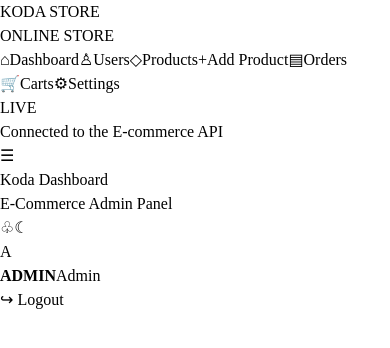
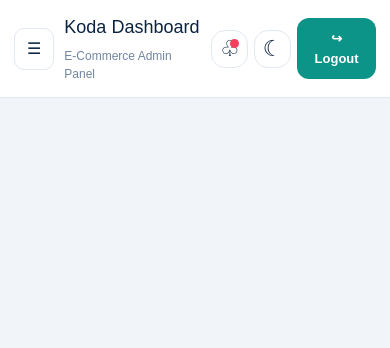
Before and after one commit to Jehan-mostafa/SEF-Admin-Dashboard, a React (Vite) app: page / in a window 390 px wide. Shown: the top 348 px of the page. Built offline with nearby package versions, Linux system fonts and the light colour scheme.

Commit message:
Build responsive sidebar and navbar

```diff
--- a/src/App.css
+++ b/src/App.css
@@ -0,0 +1,324 @@
+
+* {
+  box-sizing: border-box;
+}
+
+body {
+  margin: 0;
+  font-family: Arial, sans-serif;
+}
+
+button {
+  font: inherit;
+  cursor: pointer;
+}
+
+.app-layout {
+  min-height: 100vh;
+  background: #f1f5f9;
+  color: #0b2342;
+}
+
+.main-layout {
+  min-height: 100vh;
+  margin-left: 260px;
+}
+
+.sidebar {
+  position: fixed;
+  inset: 0 auto 0 0;
+  z-index: 50;
+  display: flex;
+  flex-direction: column;
+  width: 260px;
+  padding: 24px 16px;
+  color: #fff;
+  background: #0b2342;
+}
+
+.sidebar-brand {
+  padding: 8px 12px 30px;
+  border-bottom: 1px solid rgb(255 255 255 / 12%);
+}
+
+.sidebar-brand h2 {
+  margin: 0;
+  color: #fff;
+  font-size: 21px;
+}
+
+.sidebar-brand p {
+  margin: 6px 0 0;
+  color: #22d3ee;
+  font-size: 11px;
+  letter-spacing: 3px;
+}
+
+.sidebar-menu {
+  display: grid;
+  gap: 8px;
+  margin-top: 24px;
+}
+
+.sidebar-link {
+  display: flex;
+  align-items: center;
+  gap: 14px;
+  padding: 15px;
+  border: 0;
+  border-radius: 14px;
+  background: transparent;
+  color: #dbe7f4;
+  text-align: left;
+  transition: 0.2s;
+}
+
+.sidebar-link:hover {
+  background: #173957;
+  color: #fff;
+}
+
+.sidebar-link-active {
+  background: #164e63;
+  color: #67e8f9;
+}
+
+.sidebar-icon {
+  width: 24px;
+  text-align: center;
+  font-size: 21px;
+}
+
+.sidebar-status {
+  margin-top: auto;
+  padding: 18px;
+  border-radius: 20px;
+  background: linear-gradient(135deg, #06b6d4, #2563eb);
+  color: #fff;
+  line-height: 1.6;
+}
+
+.sidebar-status p {
+  margin: 0;
+}
+
+.sidebar-status .live-label {
+  margin-bottom: 10px;
+  letter-spacing: 3px;
+  font-size: 12px;
+}
+
+.navbar {
+  position: sticky;
+  top: 0;
+  z-index: 30;
+  display: flex;
+  min-height: 90px;
+  align-items: center;
+  justify-content: space-between;
+  gap: 16px;
+  padding: 16px 28px;
+  border-bottom: 1px solid #e2e8f0;
+  background: #fff;
+}
+
+.navbar-heading h1 {
+  margin: 0;
+  font-size: 24px;
+  color: #0b2342;
+}
+
+.navbar-heading p {
+  margin: 6px 0 0;
+  color: #7185a2;
+  font-size: 14px;
+}
+
+.navbar-actions {
+  display: flex;
+  align-items: center;
+  gap: 12px;
+}
+
+.icon-button {
+  position: relative;
+  display: grid;
+  place-items: center;
+  width: 46px;
+  height: 46px;
+  border: 1px solid #e2e8f0;
+  border-radius: 14px;
+  background: #fff;
+  color: #0b2342;
+  font-size: 22px;
+}
+
+.notification-dot {
+  position: absolute;
+  top: 8px;
+  right: 8px;
+  width: 9px;
+  height: 9px;
+  border-radius: 50%;
+  background: #f43f5e;
+}
+
+.admin-profile {
+  display: flex;
+  align-items: center;
+  gap: 10px;
+  padding: 7px 12px;
+  border: 1px solid #e2e8f0;
+  border-radius: 16px;
+}
+
+.admin-avatar {
+  display: grid;
+  place-items: center;
+  width: 42px;
+  height: 42px;
+  border-radius: 50%;
+  background: #0891b2;
+  color: #fff;
+  font-weight: bold;
+}
+
+.admin-info {
+  display: grid;
+  gap: 4px;
+}
+
+.admin-info span {
+  color: #7185a2;
+  font-size: 13px;
+}
+
+.logout-button {
+  padding: 13px 17px;
+  border: 0;
+  border-radius: 12px;
+  background: #0d9488;
+  color: #fff;
+  font-weight: bold;
+}
+
+.logout-button:hover {
+  background: #0f766e;
+}
+
+.page-content {
+  min-height: calc(100vh - 90px);
+  padding: 28px;
+}
+
+.mobile-menu-button {
+  display: none;
+  padding: 8px 12px;
+  border: 1px solid #e2e8f0;
+  border-radius: 10px;
+  background: #fff;
+}
+
+.sidebar-overlay {
+  display: none;
+}
+
+.dark-theme {
+  background: #111827;
+  color: #f1f5f9;
+}
+
+.dark-theme .navbar {
+  border-color: #334155;
+  background: #1e293b;
+}
+
+.dark-theme .navbar-heading h1 {
+  color: #f1f5f9;
+}
+
+.dark-theme .page-content {
+  background: #111827;
+}
+
+.dark-theme .icon-button,
+.dark-theme .admin-profile {
+  border-color: #475569;
+  background: #1e293b;
+  color: #f1f5f9;
+}
+
+@media (max-width: 900px) {
+  .navbar {
+    padding: 14px 18px;
+  }
+
+  .admin-profile {
+    display: none;
+  }
+}
+
+@media (max-width: 768px) {
+  .main-layout {
+    margin-left: 0;
+  }
+
+  .sidebar {
+    transform: translateX(-100%);
+    transition: transform 0.25s ease;
+  }
+
+  .sidebar.sidebar-open {
+    transform: translateX(0);
+  }
+
+  .sidebar-overlay {
+    position: fixed;
+    inset: 0;
+    z-index: 40;
+    display: block;
+    border: 0;
+    background: rgb(0 0 0 / 50%);
+  }
+
+  .navbar {
+    gap: 10px;
+    padding: 14px;
+  }
+
+  .navbar-heading {
+    display: flex;
+    align-items: center;
+    gap: 10px;
+  }
+
+  .navbar-heading h1 {
+    font-size: 18px;
+  }
+
+  .navbar-heading p {
+    font-size: 12px;
+  }
+
+  .mobile-menu-button {
+    display: block;
+  }
+
+  .navbar-actions {
+    gap: 6px;
+  }
+
+  .icon-button {
+    width: 38px;
+    height: 38px;
+  }
+
+  .logout-button {
+    padding: 11px;
+    font-size: 13px;
+  }
+
+  .page-content {
+    padding: 16px;
+  }
+}
```
